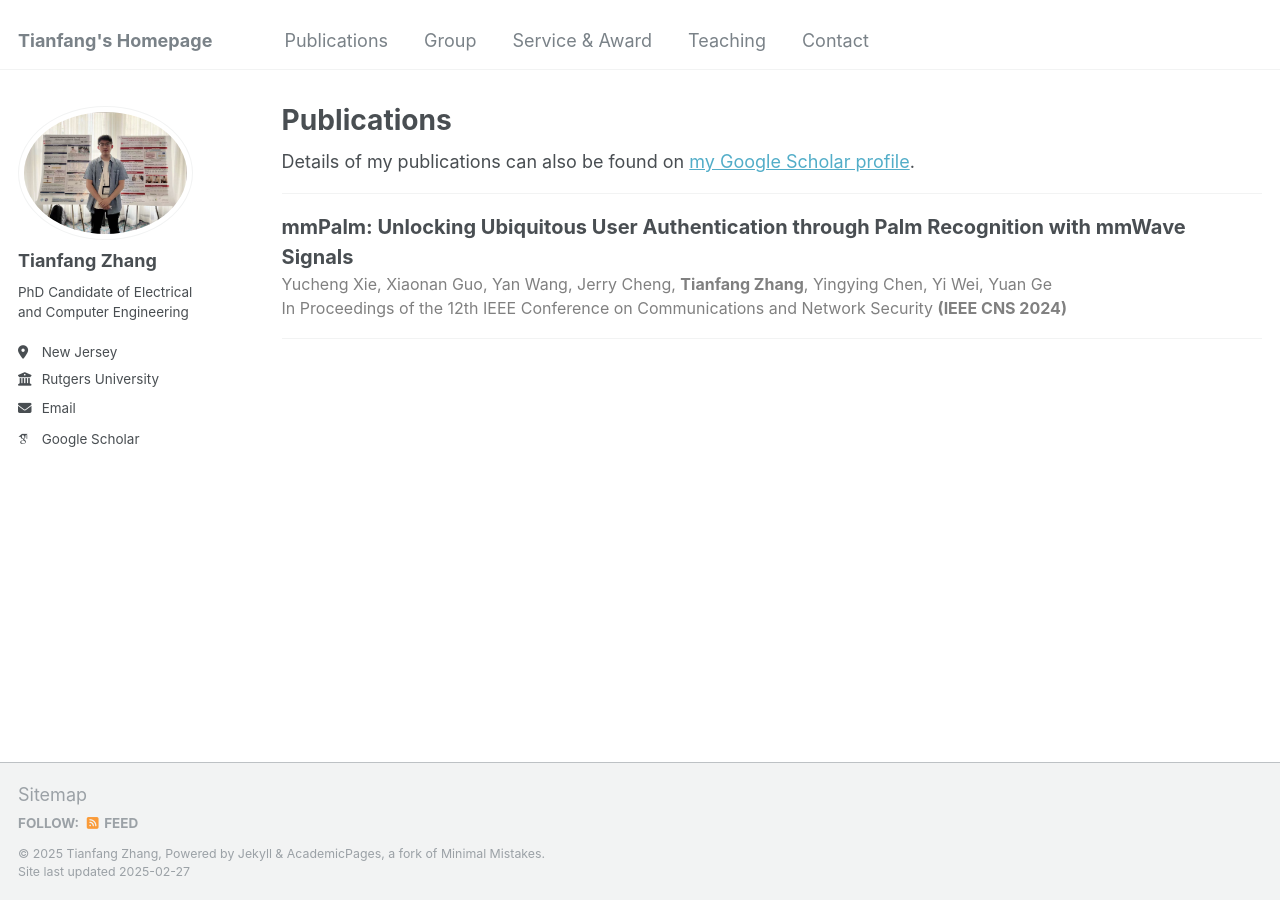
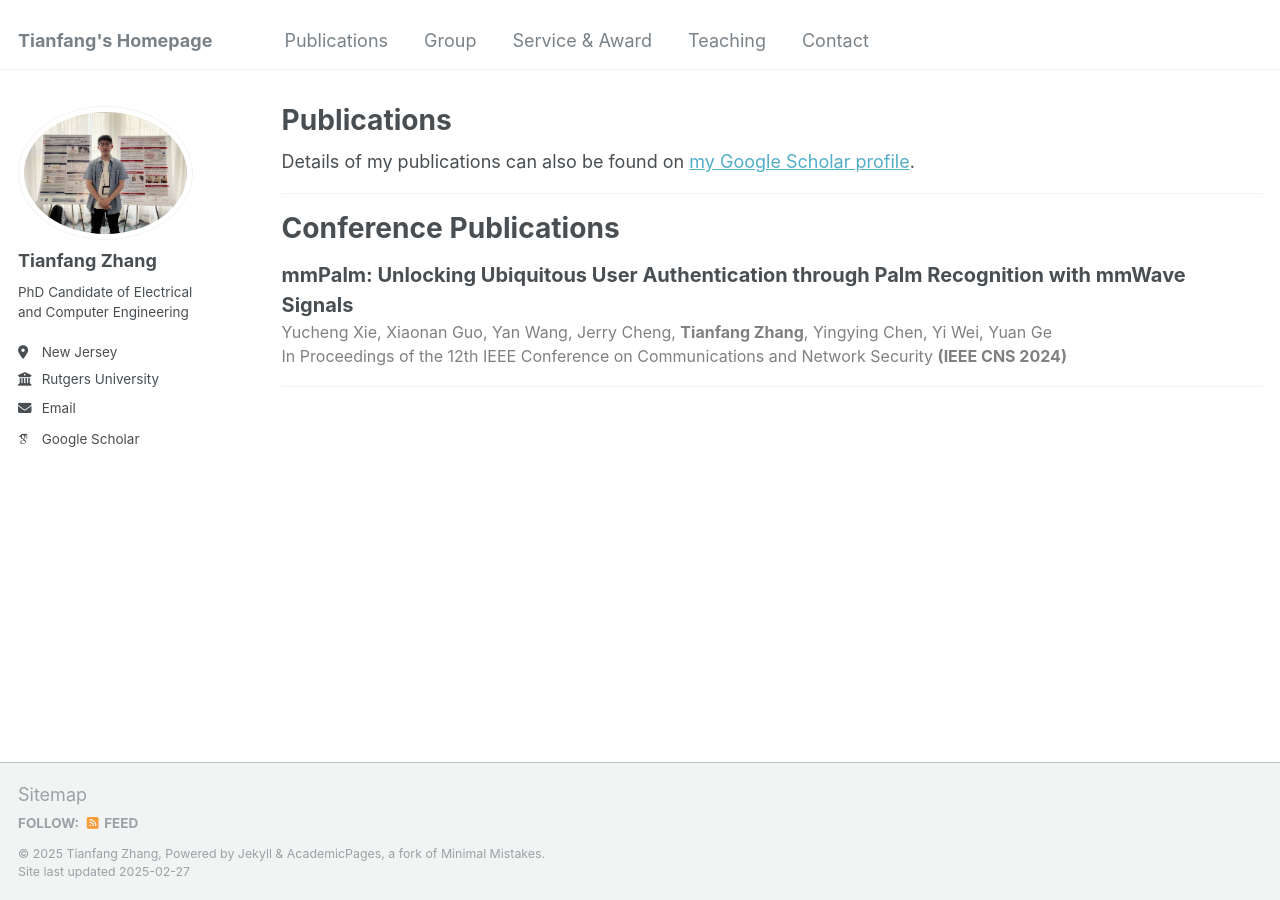
Before and after one commit to tianfang96/tianfang96.github.io, a Jekyll site: the page built from _pages/publications.html, in a window 1280 px wide. Built offline with Jekyll 4.4.1, drawn with Linux system fonts in a browser that asks for light colours; some web fonts are replaced.

Commit message:
Update publications.html

```diff
--- a/_pages/publications.html
+++ b/_pages/publications.html
@@ -10,6 +10,7 @@ author_profile: true
 {% endif %}
 <hr>
 
+<h1>Conference Publications</h1>
 <div style="font-size: 20px; font-weight: bold;">
   mmPalm: Unlocking Ubiquitous User Authentication through Palm Recognition with mmWave Signals
 </div>
```
